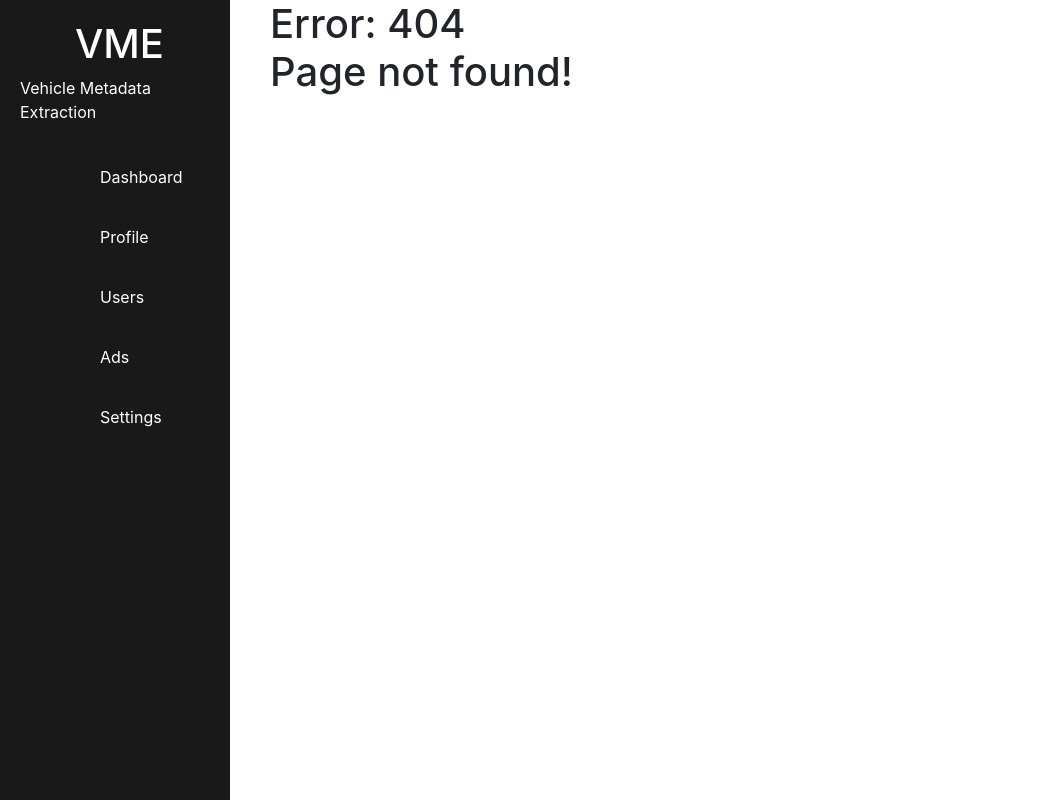
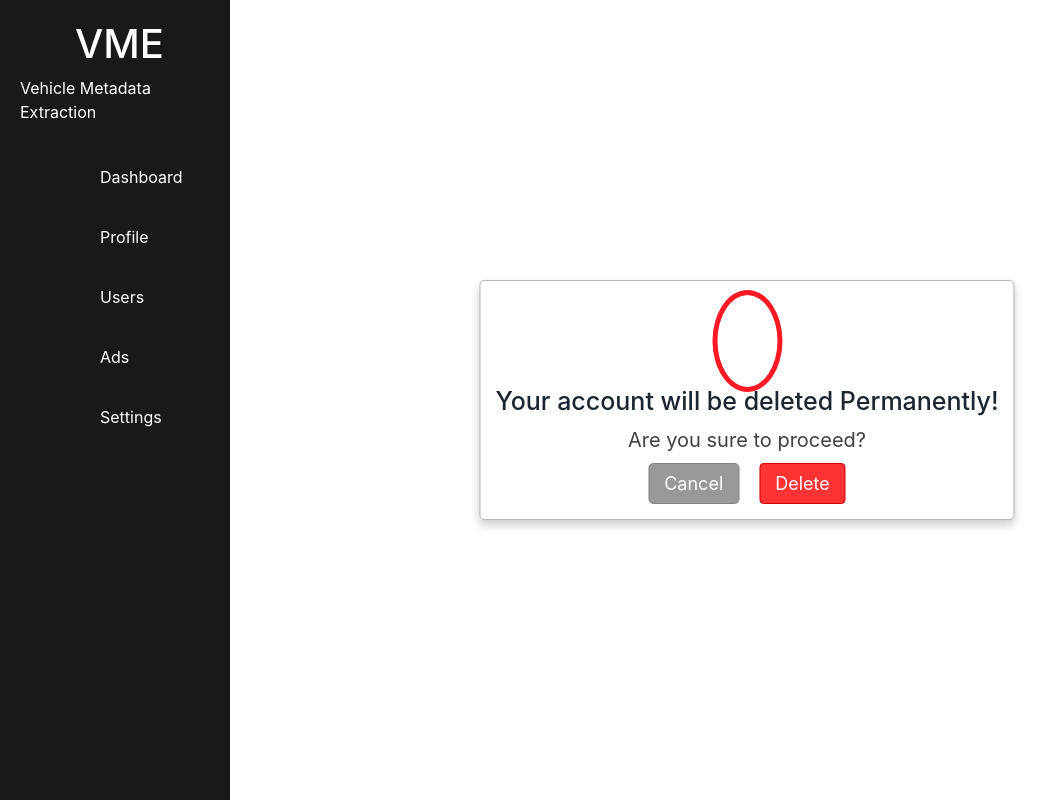
Before and after one commit to mustafasheikh1/VME, a React (Create React App) app: page /popup in a window 1280 px wide. Before the commit this address led to /not-found. Shown: the whole page, without its empty margins (0-1060 px from the left). Built offline with nearby package versions, Linux system fonts and the light colour scheme; the HTML template or start-up script is replaced by a standard one.

Commit message:
Caution box implemented

```diff
--- a/src/App.js
+++ b/src/App.js
@@ -22,6 +22,7 @@ import Ads from "./components/ads";
 import DisplayAd from "./components/common/displayAd";
 import "react-toastify/dist/ReactToastify.css";
 import "./App.css";
+import PopupBox from "./components/common/popupBox";
 
 class App extends Component {
   state = {
@@ -66,6 +67,7 @@ class App extends Component {
                 <Route path="/profile" component={Profile} />
                 <Route path="/ads" component={Ads} />
                 <Route path="/displayAd" component={DisplayAd} />
+                <Route path="/popup" component={PopupBox} />
                 <Route path="/not-found" component={NotFound} />
                 <Redirect from="/" exact to="/dashboard" />
                 <Redirect to="not-found" />
--- a/src/components/ads.jsx
+++ b/src/components/ads.jsx
@@ -2,6 +2,7 @@ import React, { Component } from "react";
 import { paginate } from "../utils/paginate";
 import Pagination from "./common/pagination";
 import AdCard from "./common/adCard";
+import PopupBox from "./common/popupBox";
 import car from "../images/car.jpg";
 import car2 from "../images/car2.jpg";
 import car3 from "../images/lambo.jpg";
@@ -12,6 +13,7 @@ class Ads extends Component {
     currentPage: 1,
     pageSize: 8,
     editAble: false,
+    visibility: false,
   };
 
   componentDidMount() {
@@ -111,13 +113,23 @@ class Ads extends Component {
 
   handleDelete = (card) => {
     const ads = this.state.ads.filter((ad) => ad.Id !== card.Id);
-    this.setState({ ads });
+    const visibility = false;
+    this.setState({ ads, visibility });
   };
 
   handleEdit = () => {
     let editAble = this.state.editAble;
     editAble = editAble === true ? false : true;
     this.setState({ editAble });
+  };
+
+  handlePopupBox = () => {
+    return <PopupBox />;
+  };
+
+  handleCancel = () => {
+    const visibility = false;
+    this.setState({ visibility });
   };
 
   render() {
@@ -150,13 +162,13 @@ class Ads extends Component {
             </div>
           </div>
           {!editAble && (
-            <button className="btn btn-success" onClick={this.handleEdit}>
-              <i class="fa fa-pencil-square-o" aria-hidden="true"></i> Edit
+            <button className="btn btn-warning" onClick={this.handleEdit}>
+              <i className="fa fa-pencil-square-o" aria-hidden="true"></i> Edit
             </button>
           )}
           {editAble && (
-            <button className="btn btn-primary" onClick={this.handleEdit}>
-              <i class="fa fa-check" aria-hidden="true"></i> Done
+            <button className="btn btn-success" onClick={this.handleEdit}>
+              <i className="fa fa-check" aria-hidden="true"></i> Done
             </button>
           )}
           <div className="row">
--- a/src/components/common/adCard.jsx
+++ b/src/components/common/adCard.jsx
@@ -1,8 +1,9 @@
 import React from "react";
 import { Link } from "react-router-dom";
 
-const AdCard = ({ data, onDelete, editProperty }) => {
+const AdCard = ({ data, onDelete, editProperty, caution }) => {
   const { img, name, price, details } = data;
+
   return (
     <React.Fragment>
       <div
--- a/src/components/common/displayAd.jsx
+++ b/src/components/common/displayAd.jsx
@@ -8,8 +8,8 @@ const DisplayAd = (props) => {
     <React.Fragment>
       <div className="container">
         <div className="col-sm-9 offset-sm-1" style={{ paddingTop: "10px" }}>
-          <div class="card mb-3">
-            <img class="card-img-top" src={img} alt="" />
+          <div className="card mb-3">
+            <img className="card-img-top" src={img} alt="" />
           </div>
         </div>
         <div style={{ paddingLeft: "100px" }}>
--- /dev/null
+++ b/src/components/common/popupBox.jsx
@@ -0,0 +1,80 @@
+import React from "react";
+
+const PopupBox = ({ onCancel, onDelete, data }) => {
+  return (
+    <div
+      className="popup_box"
+      style={{
+        position: "fixed",
+        top: "50%",
+        left: "50%",
+        transform: "translate(-30%, -50%)",
+        borderRadius: "5px",
+        background: "white",
+        textAlign: "center",
+        alignItems: "center",
+        padding: "15px",
+        border: "1px solid #b3b3b3",
+        boxShadow: "0px 5px 10px rgba(0,0,0,.2)",
+        zIndex: "9999",
+        display: "block",
+      }}
+    >
+      <i
+        className="fa fa-exclamation"
+        style={{
+          fontSize: "60px",
+          color: "#ff1925",
+          border: "5px solid #ff1925",
+          padding: "10px 30px",
+          borderRadius: "50%",
+          margin: "-10px 0 20px 0",
+        }}
+      ></i>
+      <h1 style={{ fontSize: "25px", color: "#1b2631", marginBottom: "5px" }}>
+        Your account will be deleted Permanently!
+      </h1>
+      <label style={{ fontSize: "20px", color: "#404040" }}>
+        Are you sure to proceed?
+      </label>
+      <div className="btns">
+        <button
+          href="#"
+          className="btn1"
+          style={{
+            background: "#999999",
+            color: "white",
+            fontSize: "18px",
+            borderRadius: "5px",
+            border: "1px solid #808080",
+            paddingTop: "6px",
+            paddingLeft: "15px",
+            paddingRight: "15px",
+            paddingBottom: "6px",
+          }}
+          onClick={onCancel}
+        >
+          Cancel
+        </button>
+        <button
+          className="btn btn-danger"
+          style={{
+            marginLeft: "20px",
+            background: "#ff3333",
+            border: "1px solid #cc0000",
+            fontSize: "18px",
+            paddingTop: "6px",
+            paddingLeft: "15px",
+            paddingRight: "15px",
+            paddingBottom: "6px",
+          }}
+          onClick={() => onDelete(data)}
+        >
+          Delete
+        </button>
+      </div>
+    </div>
+  );
+};
+
+export default PopupBox;
```
